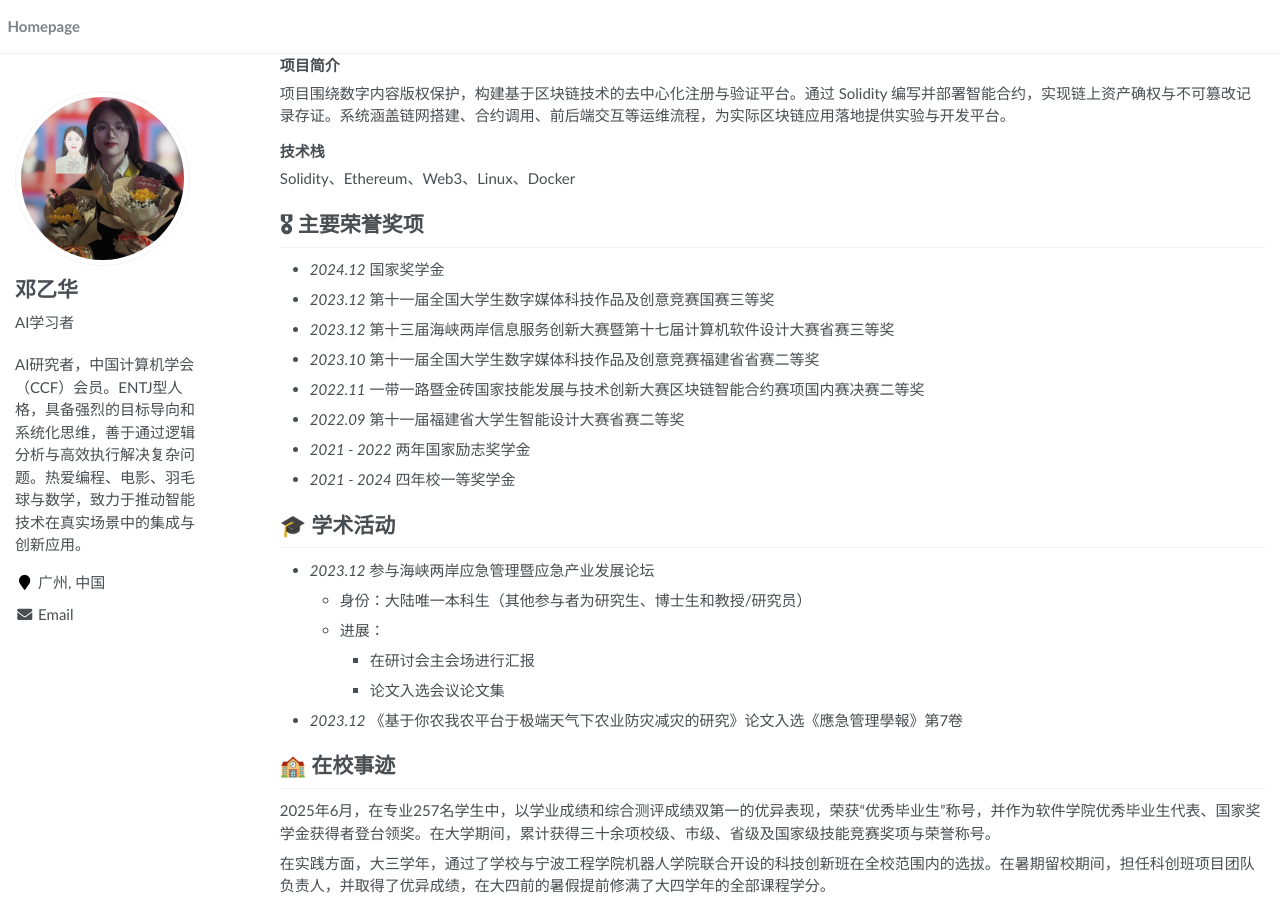
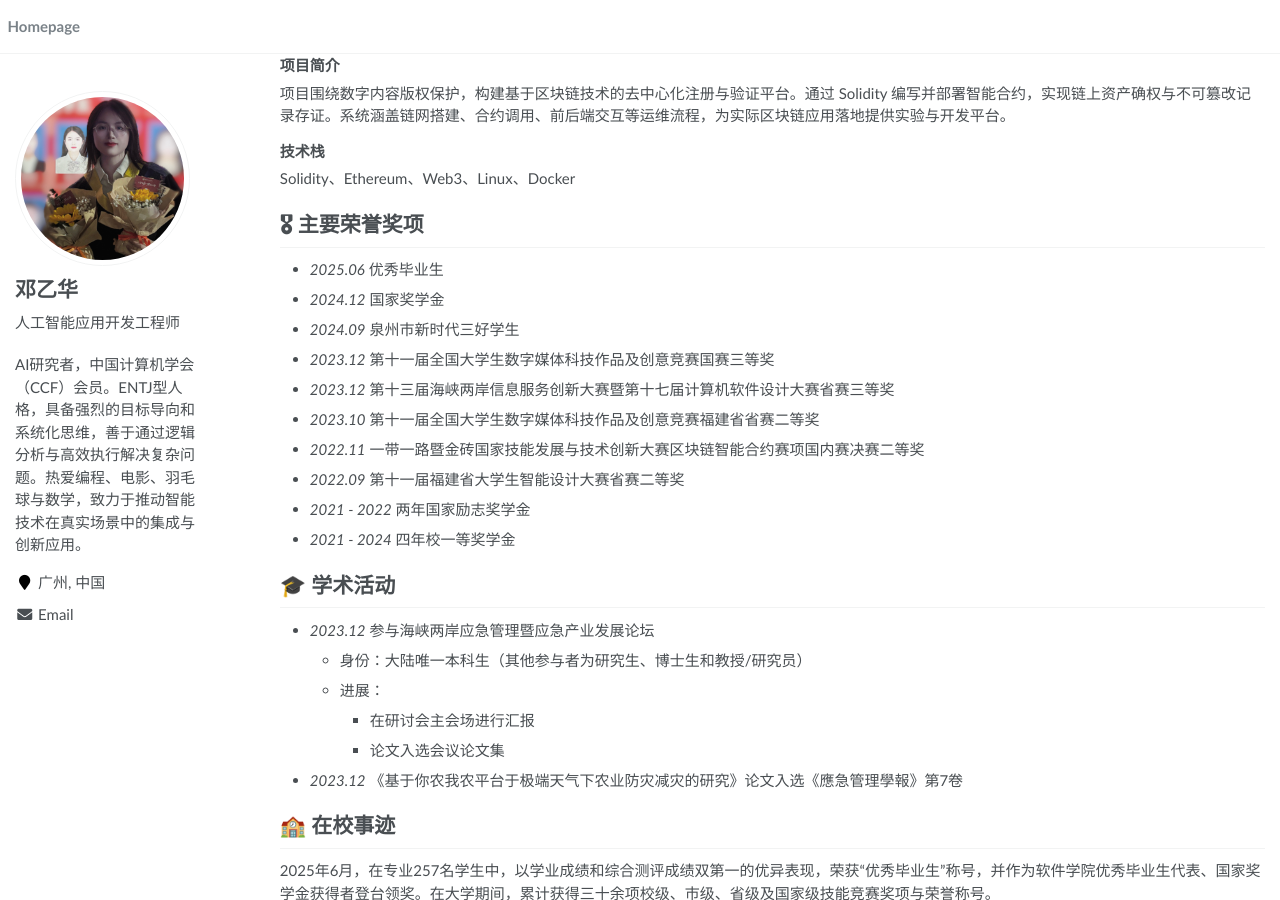
Before and after one commit to YolieDeng/YolieDeng.github.io, a Jekyll site: the page built from _pages/about.md, in a window 1280 px wide and 900 px high, scrolled down 1185 px. Built offline with Jekyll 4.4.1, drawn with Linux system fonts in a browser that asks for light colours.

Commit message:
✨ feat: 补充奖项

```diff
--- a/_config.yml
+++ b/_config.yml
@@ -23,7 +23,7 @@ baidu_site_verification  :  # get baidu_site_verification from https://ziyuan.ba
 author:
   name             : "邓乙华"
   avatar           : "images/deng-512x512.jpg"
-  bio              : "AI学习者"
+  bio              : "人工智能应用开发工程师"
   location         : "广州, 中国"
   employer         :
   pubmed           :
--- a/_pages/about.md
+++ b/_pages/about.md
@@ -58,7 +58,9 @@ Solidity、Ethereum、Web3、Linux、Docker
 
 
 # 🎖 主要荣誉奖项
+- *2025.06* 优秀毕业生
 - *2024.12* 国家奖学金
+- *2024.09* 泉州市新时代三好学生
 - *2023.12* 第十一届全国大学生数字媒体科技作品及创意竞赛国赛三等奖
 - *2023.12* 第十三届海峡两岸信息服务创新大赛暨第十七届计算机软件设计大赛省赛三等奖
 - *2023.10* 第十一届全国大学生数字媒体科技作品及创意竞赛福建省省赛二等奖
```
Also changed, not shown: Learn/img/1_1.png (added), Learn/img/1_2.png (added), 1 other file.
